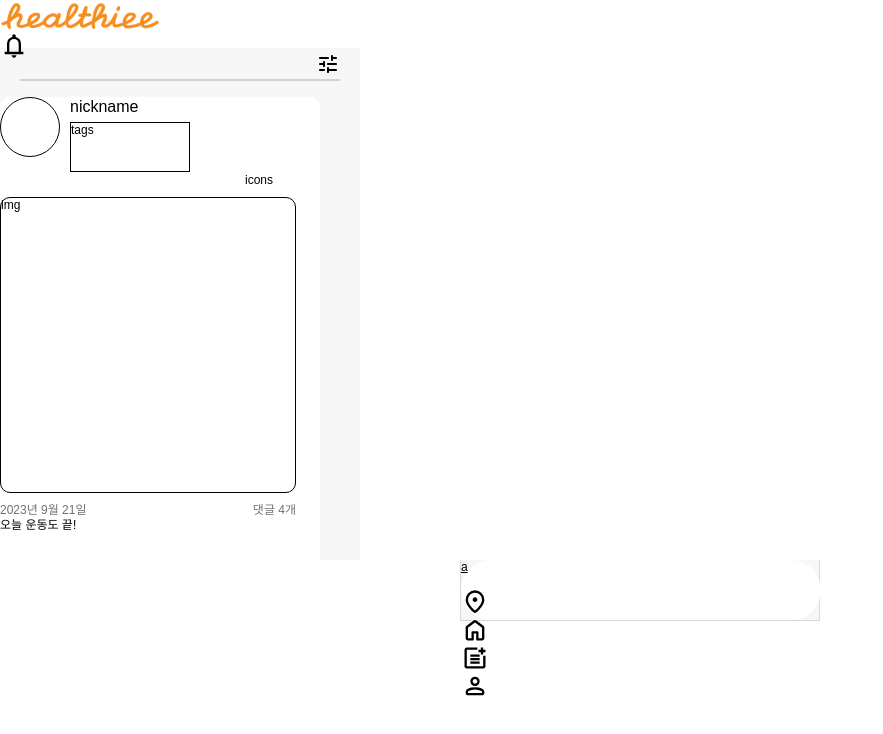
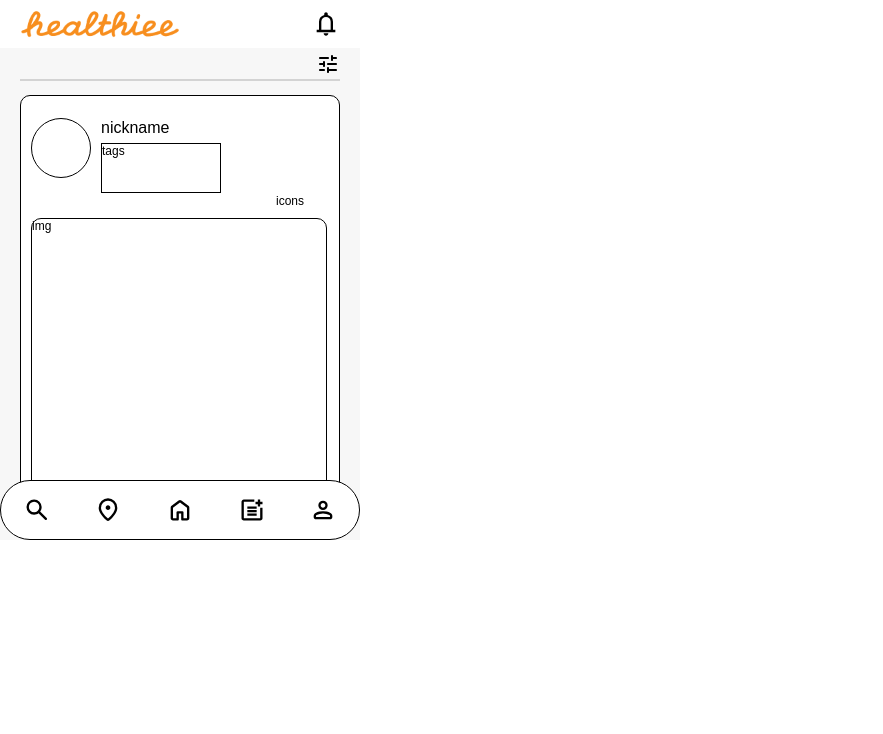
Before and after one commit to healthiee/healthiee-front, a React (Create React App) app: page / in a window 1280 px wide. Shown: the top 734 px of the page, without its empty margins (0-883 px from the left). Built offline with nearby package versions, Linux system fonts and the light colour scheme.

Commit message:
fix(ui) HomePage ui

```diff
--- a/src/components/HomePage/Contents.js
+++ b/src/components/HomePage/Contents.js
@@ -3,7 +3,7 @@ import {ReactComponent as AttachFile} from '../../assets/images/attachFile.svg';
 
 const Contents = () => {
   return (
-  <article>
+  <article className={styles.article}>
     <div className={styles.content_info}>
       <div className={styles.profile}>
         <div className={styles.profile_img}></div>
--- a/src/components/HomePage/Contents.module.css
+++ b/src/components/HomePage/Contents.module.css
@@ -4,18 +4,17 @@
   padding: 0;
 }
 
-article {
+.article {
   border: 1px solid black;
   width: 320px;
-  height: 480px;
   margin: 10px auto;
   background-color: white;
   border-radius: 10px;
+  padding: 10px;
 }
 
-article > * {
+.article > * {
   width: 296px;
-  margin: 0 auto;
 }
 
 /* profile */
--- a/src/components/HomePage/Home.js
+++ b/src/components/HomePage/Home.js
@@ -8,7 +8,7 @@ import Contents from './Contents';
 const Home  = () => {
   return(
     <Fragment>
-      <header>
+      <header className={styles.header}>
         <div>
           <img src={logo} alt="logo" />
         </div>
--- a/src/components/HomePage/Home.module.css
+++ b/src/components/HomePage/Home.module.css
@@ -1,4 +1,4 @@
-header {
+.header {
   display: flex;
   width: 360px;
   height: 48px;
@@ -8,7 +8,7 @@ header {
   padding: 0 20px;
 }
 
-header img {
+.header img {
   width: 160px;
   height: 32px;
 }
@@ -21,7 +21,8 @@ header img {
 }
 
 .contents {
-  height: 480px;
+  padding: 0 20px;
+  height: 422px;
   overflow-y: scroll;
 }
 
--- a/src/components/HomePage/HomeNavigaion.module.css
+++ b/src/components/HomePage/HomeNavigaion.module.css
@@ -1,3 +1,17 @@
+.nav {
+  width: 360px;
+  height: 60px;
+  display: flex;
+  justify-content: space-around;
+  align-items: center;
+  border: 1px solid black;
+  border-radius: 50px;
+  position: fixed;
+  top: 480px;
+  background-color: white;
+  cursor: pointer;
+}
+
 .nav_icon {
   width: 28px;
   height: 28px;
--- a/src/components/HomePage/HomeNavigation.js
+++ b/src/components/HomePage/HomeNavigation.js
@@ -1,22 +1,22 @@
 import { Link } from "react-router-dom";
-import { Fragment } from "react";
 import styles from './HomeNavigaion.module.css';
 import {ReactComponent as Home} from '../../assets/images/home.svg';
 import {ReactComponent as Location} from '../../assets/images/location.svg';
 import {ReactComponent as Person} from '../../assets/images/person.svg';
 import {ReactComponent as PostAdd} from '../../assets/images/postAdd.svg';
+import {ReactComponent as Search} from '../../assets/images/search.svg';
 
 const HomeNavigation = () => {
   return(
-    <Fragment>
+    <nav className={styles.nav}>
       <div className={styles.nav_icon}>
-        <Link to='first'>a</Link>
+        <Link to='first'><Search/></Link>
       </div>
       <div className={styles.nav_icon}>
         <Link to='second'><Location/></Link>
       </div>
       <div className={styles.nav_icon}>
-        <Link to=''><Home/></Link>
+        <Link to='/'><Home/></Link>
       </div>
       <div className={styles.nav_icon}>
         <Link to='third'><PostAdd/></Link>
@@ -24,7 +24,7 @@ const HomeNavigation = () => {
       <div className={styles.nav_icon}>
         <Link to='forth'><Person/></Link>
       </div>
-    </Fragment>
+    </nav>
   )
 };
 
--- a/src/pages/MainRoot.js
+++ b/src/pages/MainRoot.js
@@ -1,20 +1,15 @@
 import { Outlet } from "react-router-dom";
-import { Fragment } from "react";
 import HomeNavigation from '../components/HomePage/HomeNavigation';
 import styles from './MainRoot.module.css';
 
 const MainRoot = () => {
   return(
-    <Fragment>
+    <div className={styles.container}>
       <main>
         <Outlet/>
       </main>
-      <div className={styles.nav_back}>
-        <nav>
-          <HomeNavigation/>
-        </nav>
-      </div>
-    </Fragment>
+      <HomeNavigation/>
+    </div>
   )
 };
 
--- a/src/pages/MainRoot.module.css
+++ b/src/pages/MainRoot.module.css
@@ -4,36 +4,12 @@
   padding: 0;
 }
 
-main {
+.container {
   width: 360px;
-  height: 560px;
-  margin: 0 auto;
-  margin-top: 20px;
-  border: 1px solid rgba(76, 74, 74, 0.181);
+  height: 540px;
   background-color: #F7F7F7;
-  border-bottom: none;
 }
 
-main > * {
-  margin: 0 auto;
+main {
+  height: 480px;
 }
-
-nav {
-  width: 360px;
-  height: 60px;
-  border: 1px solid black;
-  margin: 0 auto;
-  border-radius: 50px;
-  display: flex;
-  justify-content: space-around;
-  align-items: center;
-  background-color: white;
-}
-
-.nav_back {
-  background-color: #F7F7F7;
-  width: 360px;
-  margin: 0 auto;
-  border: 1px solid rgba(76, 74, 74, 0.181);
-  border-top: none;
-}
```
Also changed, not shown: src/assets/images/search.svg.
